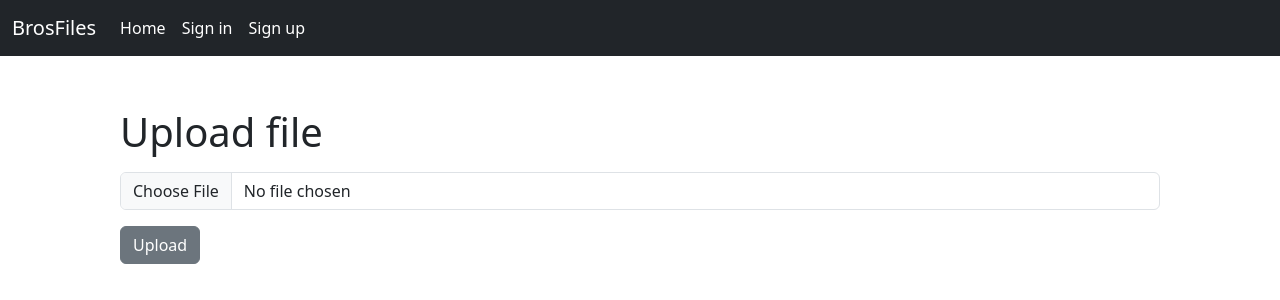
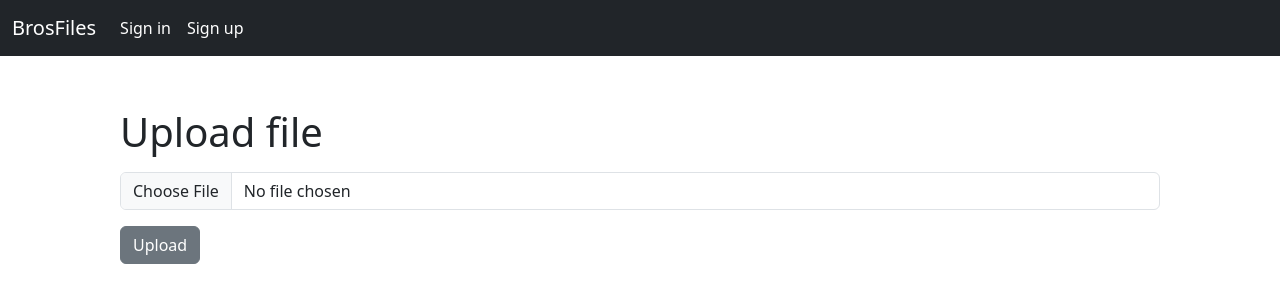
Before and after one commit to koldakov/brosfiles, a Django app: page /accounts/ in a window 1280 px wide. Shown: the top 300 px of the page. Run offline with Django 4.2, Linux system fonts and the light colour scheme; parts of the project's set-up code (start-up, migrations or seed data) failed here and were passed over; some libraries are stand-ins or nearby versions.

Commit message:
Remove home link from nav

```diff
--- a/base/templates/base/base.html
+++ b/base/templates/base/base.html
@@ -75,11 +75,6 @@
             </button>
             <div class="collapse navbar-collapse" id="navbar-collapse">
               <ul class="navbar-nav me-auto mb-2 mb-md-0">
-                <li class="nav-item">
-                  <a class="nav-link active" aria-current="page" href="{% url 'index' %}">
-                    {% translate "Home" %}
-                  </a>
-                </li>
                 {% block extra_navbar_nav %}{% endblock %}
               </ul>
             </div>
```
